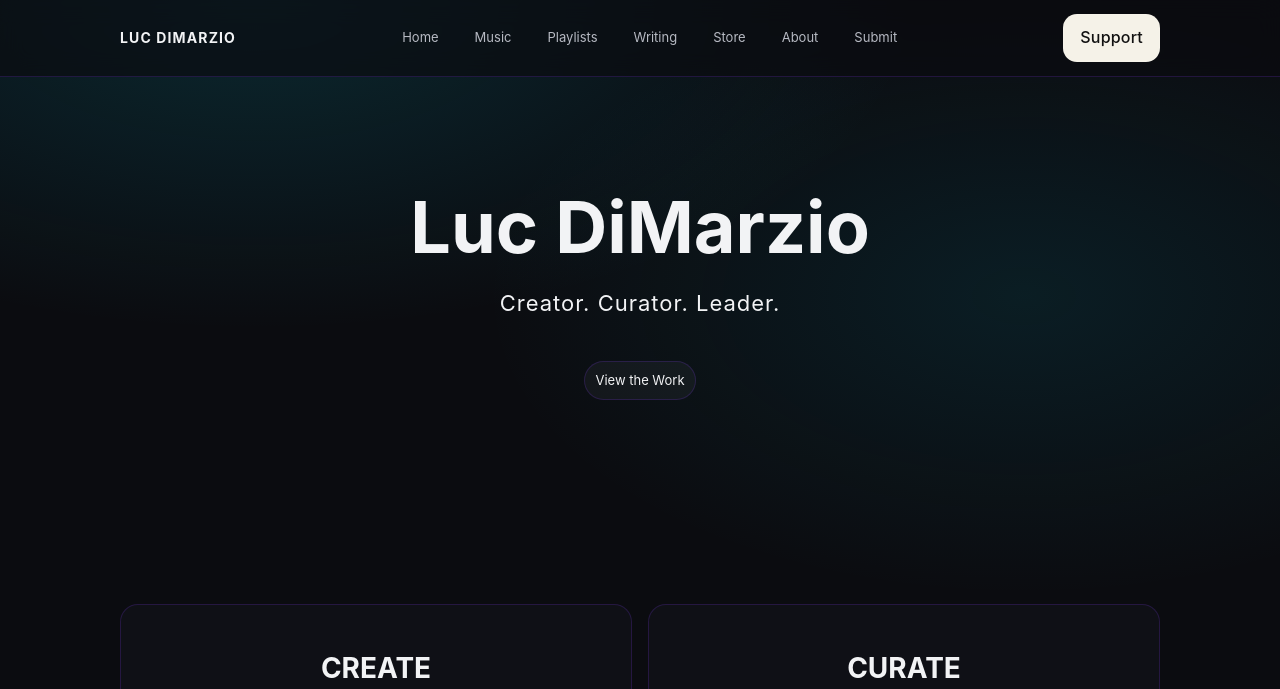
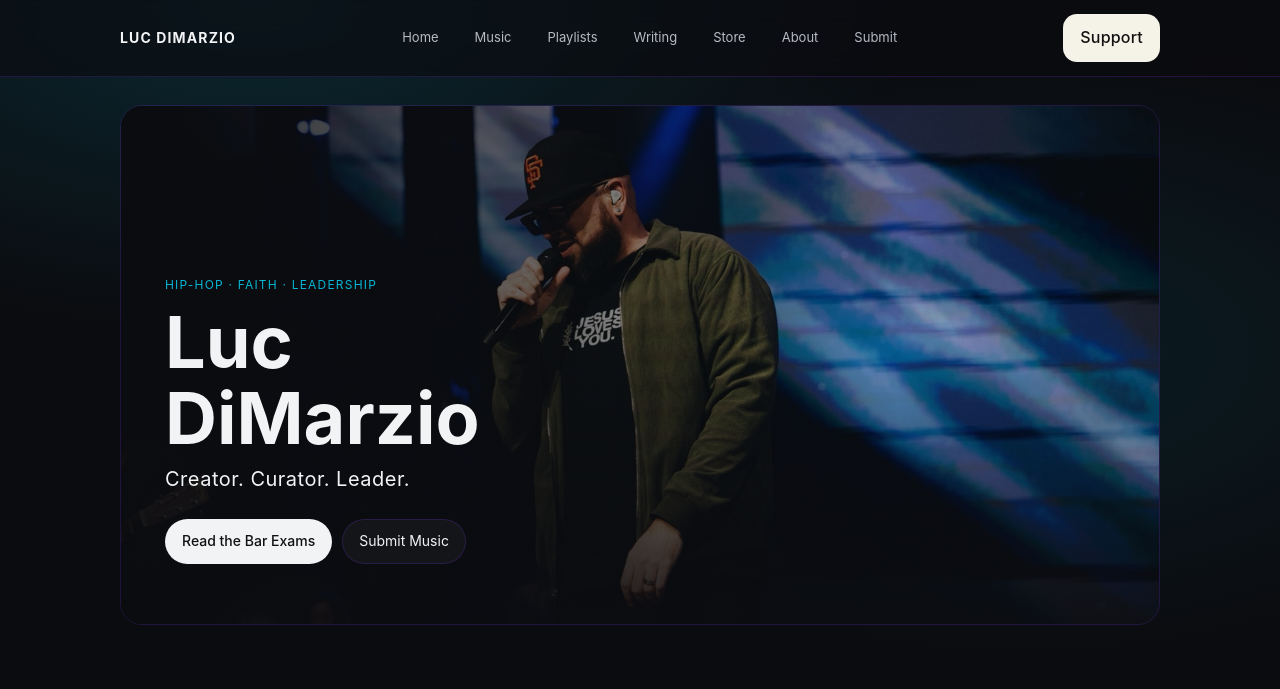
Before and after one commit to lucdimarzio/Luc-site, a Jekyll site: the page built from index.html, in a window 1280 px wide and 1400 px high. Shown: the top 689 px of the window. Built offline with Jekyll 4.4.1, drawn with Linux system fonts in a browser that asks for light colours; some of the changed text lies outside the part shown; grey boxes are pictures that could not be loaded.

Commit message:
Home page: stage photo hero, Now Playing playlist, compact Create/Curate/Lead row and Submit call to action
Co-Authored-By: Claude Opus 5.5 <noreply@anthropic.com>

```diff
--- a/assets/css/styles.css
+++ b/assets/css/styles.css
@@ -628,3 +628,34 @@ h1{
   .submit-grid{ grid-template-columns:1fr; }
   .field-row{ grid-template-columns:1fr; }
 }
+
+/* Home */
+.home-hero{ position:relative; margin:28px 0 64px; border-radius:22px; overflow:hidden; border:1px solid var(--border); min-height:520px; display:flex; align-items:flex-end; }
+.home-hero-img{ position:absolute; inset:0; width:100%; height:100%; object-fit:cover; object-position:55% 30%; }
+.home-hero::after{ content:""; position:absolute; inset:0; background:linear-gradient(90deg, rgba(11,12,16,.92) 0%, rgba(11,12,16,.55) 45%, rgba(11,12,16,0) 75%), linear-gradient(0deg, rgba(11,12,16,.85) 0%, rgba(11,12,16,0) 50%); }
+.home-hero-text{ position:relative; z-index:1; padding:44px; max-width:520px; }
+.home-hero h1{ font-size:clamp(42px, 6vw, 72px); margin:10px 0 8px; }
+.home-tag{ font-size:20px; letter-spacing:.5px; margin:0 0 24px; color:var(--text); }
+.home-actions{ display:flex; gap:10px; flex-wrap:wrap; margin-bottom:16px; }
+.home-actions .pill{ padding:10px 16px; font-size:14px; }
+.home-now{ display:grid; grid-template-columns:minmax(0,1fr) minmax(0,1.3fr); gap:40px; align-items:center; }
+.home-now h2{ font-size:30px; margin:8px 0 8px; }
+.home-now p{ color:var(--muted); margin:0 0 18px; }
+.home-pillars{ display:grid; grid-template-columns:repeat(3, minmax(0,1fr)); gap:16px; }
+.home-pillar{ display:flex; flex-direction:column; gap:8px; padding:20px; border:1px solid var(--border); border-radius:18px; background:rgba(18,19,26,.70); color:var(--text); text-decoration:none; transition:border-color .2s, transform .2s; }
+.home-pillar:hover{ border-color:var(--accent); transform:translateY(-2px); }
+.home-pillar p{ margin:0; color:var(--muted); font-size:14px; flex:1; }
+.home-cta{ text-align:center; padding:48px 24px; border:1px solid var(--border); border-radius:22px; background:linear-gradient(180deg, rgba(6,182,212,.08), rgba(18,19,26,.70)); }
+.home-cta h2{ font-size:30px; margin:0 0 10px; }
+.home-cta p{ color:var(--muted); max-width:56ch; margin:0 auto 22px; }
+.home-cta .pill{ padding:10px 22px; font-size:14px; }
+@media (max-width: 820px){
+  .home-hero{ min-height:460px; margin:16px 0 48px; }
+  .home-hero-img{ object-position:50% 25%; }
+  .home-hero::after{ background:linear-gradient(0deg, rgba(11,12,16,.95) 0%, rgba(11,12,16,.6) 45%, rgba(11,12,16,.1) 75%); }
+  .home-hero-text{ padding:24px; }
+  .home-tag{ font-size:17px; }
+  .home-now{ grid-template-columns:1fr; gap:20px; }
+  .home-pillars{ grid-template-columns:1fr; }
+  .home-cta h2, .home-now h2{ font-size:24px; }
+}
--- a/index.html
+++ b/index.html
@@ -16,50 +16,66 @@
 
   <main class="container">
 
-  <section class="hero" style="text-align:center; padding:100px 0;">
-    <h1 style="font-size:clamp(42px, 6vw, 72px); margin-bottom:10px;">
-      Luc DiMarzio
-    </h1>
-    <p style="font-size:22px; letter-spacing:1px; margin-bottom:30px;">
-      Creator. Curator. Leader.
-    </p>
-    <p style="opacity:.7; margin-bottom:40px;">
-    </p>
+    <section class="home-hero">
+      <img src="/assets/img/luc-stage.jpg" alt="Luc DiMarzio performing on stage" class="home-hero-img" />
+      <div class="home-hero-text">
+        <div class="kicker">Hip-hop · Faith · Leadership</div>
+        <h1>Luc DiMarzio</h1>
+        <p class="home-tag">Creator. Curator. Leader.</p>
+        <div class="home-actions">
+          <a class="pill pill-strong" href="/writing/reviews/">Read the Bar Exams</a>
+          <a class="pill" href="/submit/">Submit Music</a>
+        </div>
+      </div>
+    </section>
 
-    <a class="pill" href="#work">View the Work</a>
-  </section>
+    <section class="section home-now">
+      <div class="home-now-text">
+        <div class="kicker">Now Playing</div>
+        <h2>Ear to the Streets Certified</h2>
+        <p>The current tracks I'm rocking with. Updated regularly.</p>
+        <div class="home-actions">
+          <a class="pill" href="https://open.spotify.com/playlist/4ovtCWEAA1HkAaQRnsWPgW?si=9b1ee4f6fa844e20" target="_blank" rel="noopener noreferrer">Spotify</a>
+          <a class="pill" href="https://music.apple.com/us/playlist/ear-to-the-streets-certified/pl.u-EMZWCY2Az6" target="_blank" rel="noopener noreferrer">Apple Music</a>
+        </div>
+        <a class="link-arrow" href="/playlists/">All my playlists &rarr;</a>
+      </div>
+      <div class="home-now-embed">
+        <iframe style="border-radius:12px"
+          src="https://open.spotify.com/embed/playlist/4ovtCWEAA1HkAaQRnsWPgW?utm_source=generator&theme=0"
+          width="100%" height="352" frameBorder="0" allowfullscreen=""
+          allow="autoplay; clipboard-write; encrypted-media; fullscreen; picture-in-picture"
+          loading="lazy" title="Ear to the Streets Certified on Spotify"></iframe>
+      </div>
+    </section>
 
+    <section class="section">
+      <div class="home-pillars">
+        <a href="/music/" class="home-pillar">
+          <span class="kicker">Create</span>
+          <p>Creating is the fun part, but I am not the things I create. I'm more than that.</p>
+          <span class="link-arrow">Music + videos &rarr;</span>
+        </a>
+        <a href="/playlists/" class="home-pillar">
+          <span class="kicker">Curate</span>
+          <p>Playlists of bangers that meet you where you are.</p>
+          <span class="link-arrow">Playlists &rarr;</span>
+        </a>
+        <a href="/writing/" class="home-pillar">
+          <span class="kicker">Lead</span>
+          <p>Articles, Interviews, Lists, and Conversations.</p>
+          <span class="link-arrow">Writing &rarr;</span>
+        </a>
+      </div>
+    </section>
 
-  <section id="work" class="section" style="padding:80px 0;">
-    <div class="grid">
-
-      <a href="/music/" class="card" style="text-align:center; text-decoration:none;">
-        <h2 style="font-size:28px;">CREATE</h2>
-        <p>Creating is the fun part, but I am not the things I create. I'm more than that.</p>
-      </a>
-
-      <a href="/playlists/" class="card" style="text-align:center; text-decoration:none;">
-        <h2 style="font-size:28px;">CURATE</h2>
-        <p>Playlists of bangers that meet you where you are.</p>
-      </a>
-
-      <a href="/writing/" class="card" style="text-align:center; text-decoration:none;">
-        <h2 style="font-size:28px;">LEAD</h2>
-        <p>Articles, Interviews, Lists, and Conversations.</p>
-      </a>
-
-    </div>
-  </section>
-
-
-  <section class="section" style="padding:80px 0; text-align:center;">
-    <p style="max-width:600px; margin:0 auto 20px;">
-      I believe creativity is stewardship. What we make reflects who we serve.
-    </p>
-    <a class="pill" href="/about/">About Luc</a>
-  </section>
-
-</main>
+    <section class="section">
+      <div class="home-cta">
+        <h2>Got a project you want me to hear?</h2>
+        <p>Send me your album, EP or single for a Bar Exam. Want help with your team, your leadership or your voice? Reach out about coaching too.</p>
+        <a class="pill pill-strong" href="/submit/">Submit</a>
+      </div>
+    </section>
 
   </main>
 
```
